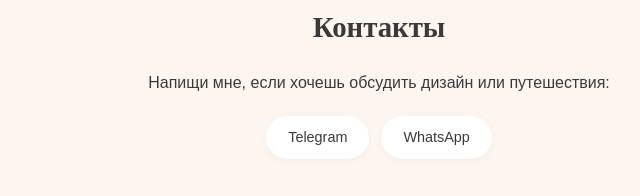
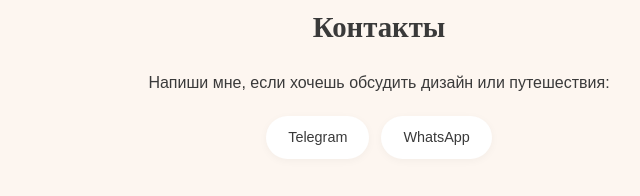
Before and after one commit to hd5hkk7srv-star/my-visitka, a plain HTML site: page index.html in a window 1280 px wide. Shown: the part 2869-3065 px from the top of the page, 261-901 px from the left. Drawn offline with Linux system fonts and the light colour scheme.

Commit message:
Update index.html

```diff
--- a/index.html
+++ b/index.html
@@ -92,7 +92,7 @@
 </section>
 <section class="contacts">
     <h2 class="section-title">Контакты</h2>
-    <p class="ccc">Напищи мне, если хочешь обсудить дизайн или путешествия:</p>
+    <p class="ccc">Напиши мне, если хочешь обсудить дизайн или путешествия:</p>
     <div class="socials">
         <a href="https://t.me/basiitka" class="social-link" target="_blank">Telegram</a>
         <a href="https://wa.me/79188354280" class="social-link" target="_blank">WhatsApp</a>
```
